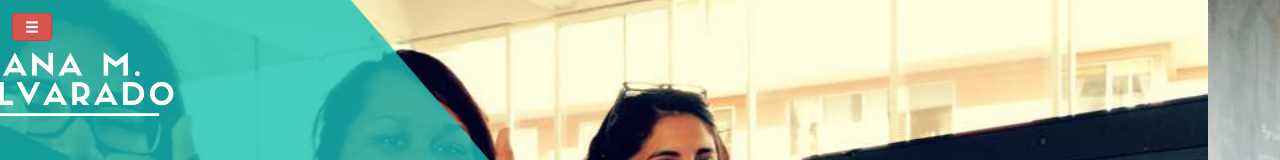
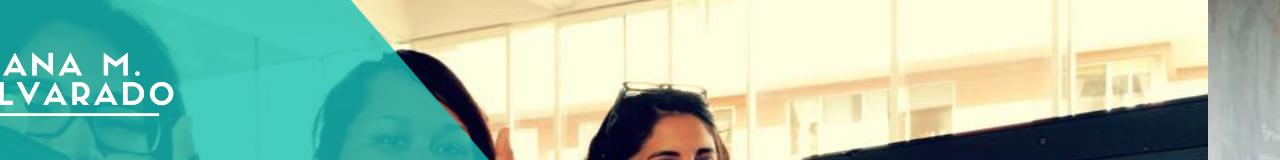
Before and after one commit to AnaMariaAp/AnaMDeveloper, a plain HTML site: page index.html in a window 1280 px wide. Shown: the top 160 px of the page. Drawn offline with nearby package versions, Linux system fonts and the light colour scheme.

Commit message:
menu oculto

```diff
--- a/index.html
+++ b/index.html
@@ -13,7 +13,7 @@
 
 
 		<header class="portada">
-			<div class="btn-group">
+			<div class="btn-group hidden-lg hidden-md hidden-xs">
   			<button type="button" class="btn btn-danger dropdown-toggle glyphicon glyphicon-menu-hamburger" data-toggle="dropdown" aria-expanded="false">
     			<span class="sr-only">Toggle Dropdown</span>
   			</button>
```
